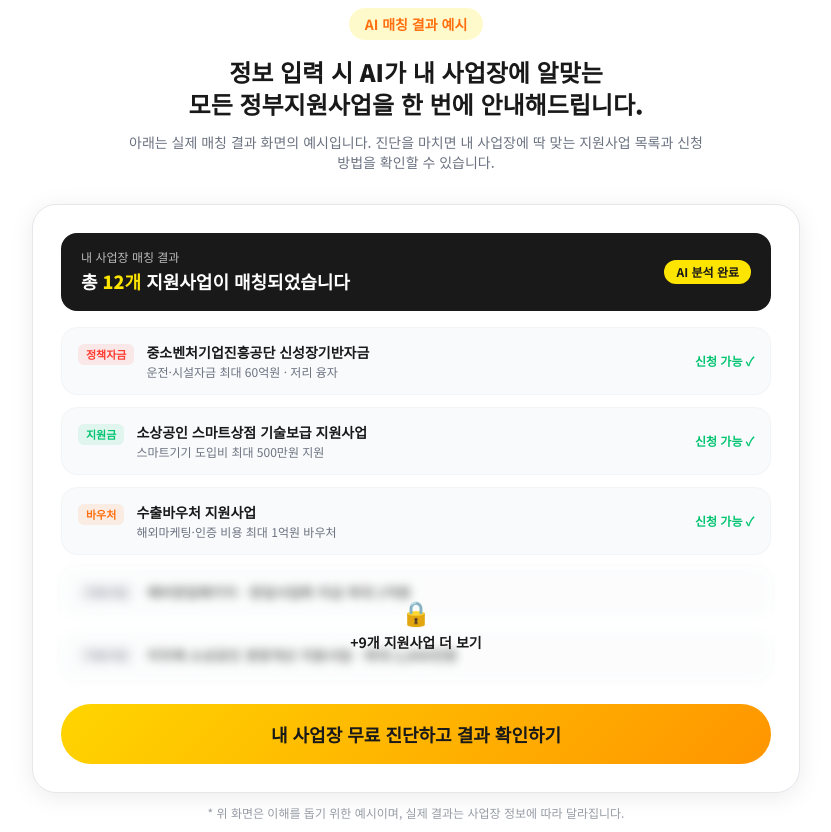
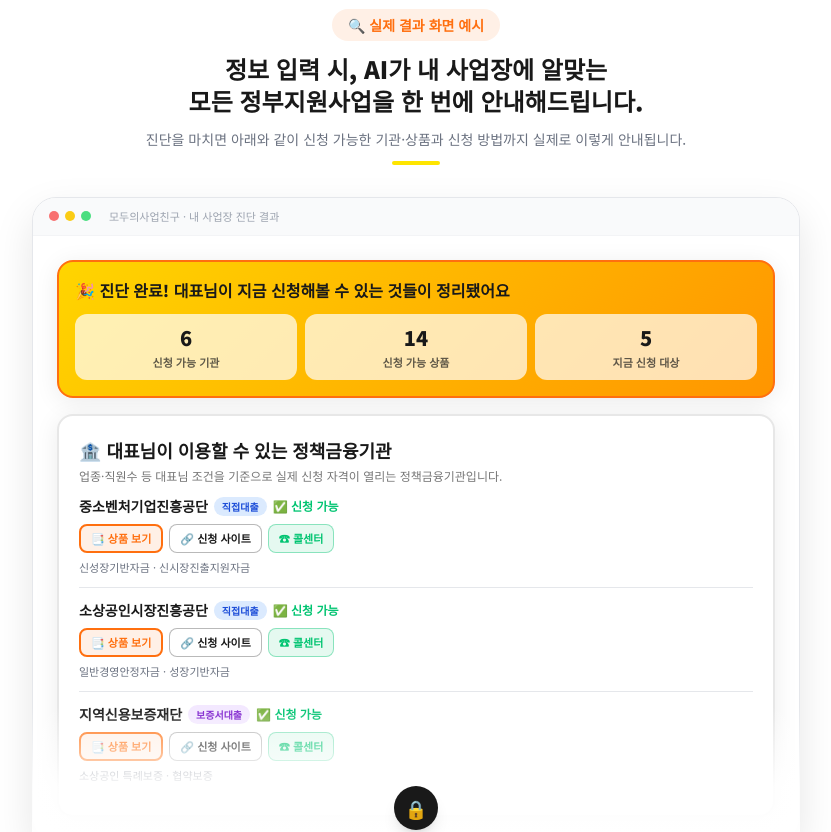
Before and after one commit to ppfa26/PPFA26, a Next.js app: page / in a window 1280 px wide. Shown: the part 1420-2252 px from the top of the page, without its empty margins (224-1055 px from the left). Built offline with nearby package versions, Linux system fonts and the light colour scheme; no server answers; a web font is replaced by a local one.

Commit message:
결과 예시본을 실제 대시보드 구조로 재현(진단완료 배너+정책금융기관 카드) + 섹션 배경 리듬 정돈

```diff
--- a/src/app/page.tsx
+++ b/src/app/page.tsx
@@ -272,22 +272,19 @@ export default function Home() {
           </div>
         </section>
 
-        {/* AI 매칭 결과 예시본 */}
-        <section id="result-sample-section" className="px-4 py-7 sm:py-12">
-          <div className="mx-auto max-w-3xl text-center">
-            <Editable
-              id="home-sample-badge"
-              as="div"
-              className="mb-4 inline-block rounded-full bg-brand-yellow/20 px-4 py-1.5 text-xs font-bold text-brand-orange sm:text-sm"
-            >
-              AI 매칭 결과 예시
-            </Editable>
+        {/* AI 매칭 결과 예시본 — 실제 결과 화면(대시보드)과 동일한 구조로 재현 */}
+        <section id="result-sample-section" className="border-y border-gray-100 bg-white px-4 py-7 sm:py-12">
+          <div className="mx-auto max-w-3xl">
+            <div className="flex flex-col items-center text-center">
+              <span className="mb-3 inline-block rounded-full bg-brand-orange/10 px-4 py-1.5 text-xs font-bold text-brand-orange sm:text-sm">
+                🔍 실제 결과 화면 예시
+              </span>
               <Editable
                 id="home-sample-title"
                 as="h2"
                 className="break-keep text-xl font-extrabold text-brand-dark sm:text-2xl"
               >
-              정보 입력 시 AI가 내 사업장에 알맞는
+                정보 입력 시, AI가 내 사업장에 알맞는
                 <br className="hidden sm:inline" /> 모든 정부지원사업을 한 번에
                 안내해드립니다.
               </Editable>
@@ -296,94 +293,129 @@ export default function Home() {
                 as="p"
                 className="mx-auto mt-3 max-w-xl break-keep text-sm text-brand-gray"
               >
-              아래는 실제 매칭 결과 화면의 예시입니다. 진단을 마치면 내 사업장에
-              딱 맞는 지원사업 목록과 신청 방법을 확인할 수 있습니다.
+                진단을 마치면 아래와 같이 신청 가능한 기관·상품과 신청 방법까지
+                실제로 이렇게 안내됩니다.
               </Editable>
+              <span className="mt-3 h-1 w-12 rounded-full bg-brand-yellow" />
+            </div>
 
-            {/* 결과 카드 목업 */}
-            <div className="relative mt-8 overflow-hidden rounded-3xl border border-gray-200 bg-white p-5 text-left shadow-card sm:p-7">
-              {/* 상단 요약 바 */}
-              <div className="flex items-center justify-between rounded-2xl bg-brand-dark px-5 py-4 text-white">
-                <div>
-                  <p className="text-xs text-white/70">내 사업장 매칭 결과</p>
-                  <p className="mt-0.5 text-lg font-extrabold">
-                    총 <span className="text-brand-yellow">12개</span>{" "}
-                    지원사업이 매칭되었습니다
-                  </p>
-                </div>
-                <span className="hidden shrink-0 rounded-full bg-brand-yellow px-3 py-1 text-xs font-bold text-brand-dark sm:inline-block">
-                  AI 분석 완료
+            {/* 실제 대시보드 목업(그대로 재현) — 노트북 프레임 안에 담아 '화면'처럼 */}
+            <div className="relative mt-8">
+              <div className="overflow-hidden rounded-3xl border border-gray-200 bg-white shadow-[0_16px_40px_rgba(0,0,0,0.10)]">
+                {/* 브라우저 상단 바 */}
+                <div className="flex items-center gap-1.5 border-b border-gray-100 bg-gray-50 px-4 py-2.5">
+                  <span className="h-2.5 w-2.5 rounded-full bg-red-400" />
+                  <span className="h-2.5 w-2.5 rounded-full bg-yellow-400" />
+                  <span className="h-2.5 w-2.5 rounded-full bg-green-400" />
+                  <span className="ml-3 truncate text-[11px] text-gray-400">
+                    모두의사업친구 · 내 사업장 진단 결과
                   </span>
                 </div>
 
-              {/* 매칭 항목 리스트 */}
-              <ul className="mt-4 space-y-3">
+                {/* 대시보드 본문 */}
+                <div className="space-y-4 p-4 text-left sm:p-6">
+                  {/* 진단 완료 배너 + 3칸 통계 (실제 화면 재현) */}
+                  <div className="rounded-2xl border-2 border-brand-orange bg-brand-grad p-4 shadow-card">
+                    <p className="break-keep text-sm font-extrabold text-brand-dark sm:text-base">
+                      🎉 진단 완료! 대표님이 지금 신청해볼 수 있는 것들이
+                      정리됐어요
+                    </p>
+                    <div className="mt-3 grid grid-cols-3 gap-2">
+                      {[
+                        { n: "6", l: "신청 가능 기관" },
+                        { n: "14", l: "신청 가능 상품" },
+                        { n: "5", l: "지금 신청 대상" },
+                      ].map((s) => (
+                        <div
+                          key={s.l}
+                          className="rounded-xl bg-white/70 px-2 py-2.5 text-center"
+                        >
+                          <p className="text-xl font-extrabold text-brand-dark">
+                            {s.n}
+                          </p>
+                          <p className="mt-0.5 break-keep text-[11px] font-bold text-brand-dark/70">
+                            {s.l}
+                          </p>
+                        </div>
+                      ))}
+                    </div>
+                  </div>
+
+                  {/* 신청 가능 정책금융기관 (실제 카드 구조 재현) */}
+                  <div className="rounded-2xl border-2 border-brand-dark/10 bg-white p-4 shadow-card sm:p-5">
+                    <p className="text-base font-extrabold text-brand-dark sm:text-lg">
+                      🏦 대표님이 이용할 수 있는 정책금융기관
+                    </p>
+                    <p className="mt-1 break-keep text-xs text-brand-dark/60">
+                      업종·직원수 등 대표님 조건을 기준으로 실제 신청 자격이
+                      열리는 정책금융기관입니다.
+                    </p>
+                    <div className="mt-3 divide-y divide-gray-200">
                       {[
                         {
-                    tag: "정책자금",
-                    tagColor: "bg-brand-red/10 text-brand-red",
-                    name: "중소벤처기업진흥공단 신성장기반자금",
-                    desc: "운전·시설자금 최대 60억원 · 저리 융자",
+                          inst: "중소벤처기업진흥공단",
+                          type: "직접대출",
+                          typeCls: "bg-blue-100 text-blue-700",
+                          prod: "신성장기반자금 · 신시장진출지원자금",
                         },
                         {
-                    tag: "지원금",
-                    tagColor: "bg-brand-green/10 text-brand-green",
-                    name: "소상공인 스마트상점 기술보급 지원사업",
-                    desc: "스마트기기 도입비 최대 500만원 지원",
+                          inst: "소상공인시장진흥공단",
+                          type: "직접대출",
+                          typeCls: "bg-blue-100 text-blue-700",
+                          prod: "일반경영안정자금 · 성장기반자금",
                         },
                         {
-                    tag: "바우처",
-                    tagColor: "bg-brand-orange/10 text-brand-orange",
-                    name: "수출바우처 지원사업",
-                    desc: "해외마케팅·인증 비용 최대 1억원 바우처",
+                          inst: "지역신용보증재단",
+                          type: "보증서대출",
+                          typeCls: "bg-purple-100 text-purple-700",
+                          prod: "소상공인 특례보증 · 협약보증",
                         },
-                ].map((item, i) => (
-                  <li
-                    key={i}
-                    className="flex items-start gap-3 rounded-2xl border border-gray-100 bg-gray-50 px-4 py-3.5"
+                      ].map((m, i) => (
+                        <div key={i} className="py-3 first:pt-0">
+                          <div className="flex flex-wrap items-center gap-1.5">
+                            <span className="text-sm font-extrabold text-brand-dark">
+                              {m.inst}
+                            </span>
+                            <span
+                              className={`shrink-0 rounded-full px-2 py-0.5 text-[10px] font-bold ${m.typeCls}`}
                             >
-                    <span
-                      className={`mt-0.5 shrink-0 rounded-md px-2 py-0.5 text-[11px] font-bold ${item.tagColor}`}
-                    >
-                      {item.tag}
+                              {m.type}
                             </span>
-                    <div className="min-w-0">
-                      <p className="break-keep text-sm font-bold text-brand-dark">
-                        {item.name}
-                      </p>
-                      <p className="mt-0.5 break-keep text-xs text-brand-gray">
-                        {item.desc}
+                            <span className="shrink-0 text-xs font-bold text-brand-green">
+                              ✅ 신청 가능
+                            </span>
+                          </div>
+                          <div className="mt-2 flex flex-wrap gap-1.5">
+                            <span className="inline-flex items-center gap-1 rounded-lg border-2 border-brand-orange bg-brand-orange/10 px-2.5 py-1 text-[11px] font-bold text-brand-orange">
+                              📑 상품 보기
+                            </span>
+                            <span className="inline-flex items-center gap-1 rounded-lg border border-brand-dark/30 bg-white px-2.5 py-1 text-[11px] font-bold text-brand-dark">
+                              🔗 신청 사이트
+                            </span>
+                            <span className="inline-flex items-center gap-1 rounded-lg border border-brand-green/40 bg-brand-green/10 px-2.5 py-1 text-[11px] font-bold text-brand-green">
+                              ☎ 콜센터
+                            </span>
+                          </div>
+                          <p className="mt-1.5 break-keep text-[11px] text-brand-gray">
+                            {m.prod}
                           </p>
                         </div>
-                    <span className="ml-auto hidden shrink-0 self-center text-xs font-bold text-brand-green sm:inline">
-                      신청 가능 ✓
+                      ))}
+                    </div>
+                  </div>
+                </div>
+
+                {/* 하단 페이드 + 잠금 (뒤에 더 많다는 느낌) */}
+                <div className="pointer-events-none absolute inset-x-0 bottom-0 h-40 bg-gradient-to-t from-white via-white/90 to-transparent" />
+              </div>
+
+              {/* 잠금 오버레이 안내 */}
+              <div className="relative -mt-14 flex flex-col items-center pb-2">
+                <span className="flex h-11 w-11 items-center justify-center rounded-full bg-brand-dark text-lg text-white shadow-lg">
+                  🔒
                 </span>
-                  </li>
-                ))}
-              </ul>
-
-              {/* 블러 처리된 잠긴 항목 + 오버레이 */}
-              <div className="relative mt-3">
-                <ul className="space-y-3 blur-[5px]">
-                  {[
-                    "예비창업패키지 · 창업사업화 자금 최대 1억원",
-                    "지자체 소상공인 경영개선 지원사업 · 최대 2,000만원",
-                  ].map((t, i) => (
-                    <li
-                      key={i}
-                      className="flex items-center gap-3 rounded-2xl border border-gray-100 bg-gray-50 px-4 py-3.5"
-                    >
-                      <span className="shrink-0 rounded-md bg-gray-200 px-2 py-0.5 text-[11px] font-bold text-gray-500">
-                        지원사업
-                      </span>
-                      <p className="text-sm font-bold text-brand-dark">{t}</p>
-                    </li>
-                  ))}
-                </ul>
-                <div className="absolute inset-0 flex flex-col items-center justify-center rounded-2xl bg-white/40">
-                  <span className="text-2xl">🔒</span>
-                  <p className="mt-1 text-sm font-bold text-brand-dark">
-                    +9개 지원사업 더 보기
+                <p className="mt-2 break-keep text-center text-sm font-bold text-brand-dark">
+                  신청 사이트 · 필요 서류 · 승인 전략까지 전체 공개
                 </p>
               </div>
             </div>
@@ -392,14 +424,13 @@ export default function Home() {
               id="home-sample-cta"
               as="a"
               href="/diagnosis"
-                className="btn-brand mt-6 block w-full rounded-full py-4 text-center text-base font-bold sm:text-lg"
+              className="btn-brand mx-auto mt-5 block max-w-md rounded-full py-4 text-center text-base font-bold sm:text-lg"
             >
-                내 사업장 무료 진단하고 결과 확인하기
+              내 사업장 무료로 진단해보기
             </Editable>
-            </div>
-            <p className="mt-3 text-xs text-brand-gray/70">
-              * 위 화면은 이해를 돕기 위한 예시이며, 실제 결과는 사업장 정보에
-              따라 달라집니다.
+            <p className="mt-3 text-center text-xs text-brand-gray/70">
+              * 위 화면은 실제 결과 화면을 재구성한 예시이며, 실제 결과는 사업장
+              정보에 따라 달라집니다.
             </p>
           </div>
         </section>
```
Lines whose indentation alone changed are shown as unchanged.
